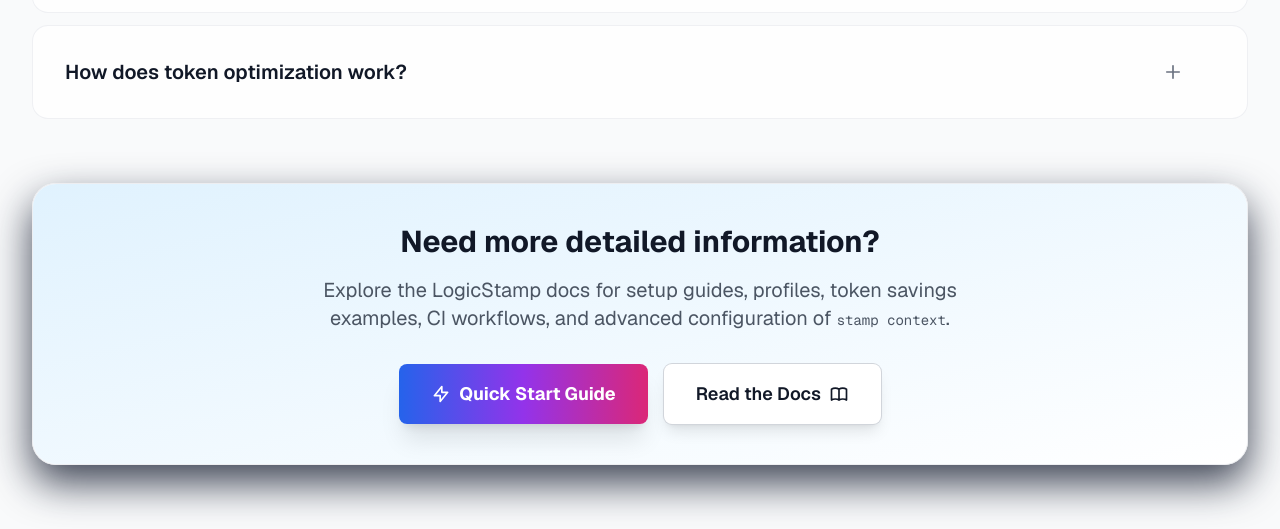
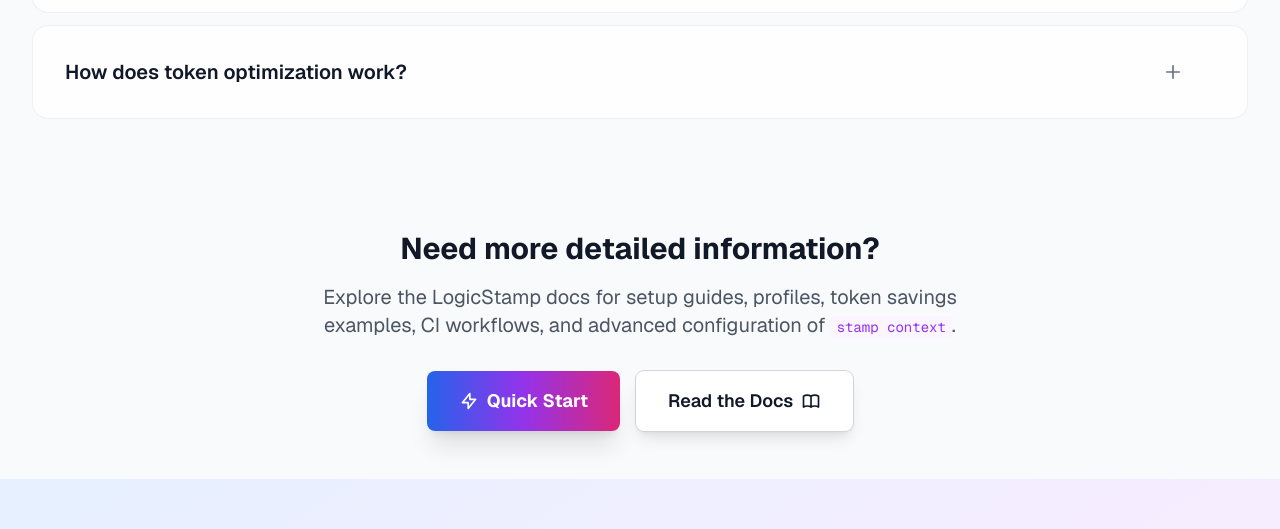
Before and after one commit to LogicStamp/logicstamp.dev, a Next.js app: page / in a window 1280 px wide. Shown: the part 9117-9646 px from the top of the page. Built offline with nearby package versions, Linux system fonts and the light colour scheme; no server answers.

Commit message:
Refactor FAQ component layout and styling for improved visual consistency and user experience. Adjust padding and margins, update conditional classes for better theme support, and enhance the documentation link section with a full-width layout and refined styling.

```diff
--- a/src/components/FAQ.tsx
+++ b/src/components/FAQ.tsx
@@ -87,7 +87,7 @@ export default function FAQ() {
   }
 
   return (
-    <section id="faq" className="py-24 sm:py-32 bg-gray-50 dark:bg-gray-900">
+    <section id="faq" className="pt-24 sm:pt-32 bg-gray-50 dark:bg-gray-900 pb-0">
       <div className="mx-auto max-w-[1320px] px-6 lg:px-8">
         <AnimatedSection direction="up" delay={0}>
           <div className="mx-auto max-w-2xl text-center">
@@ -103,7 +103,7 @@ export default function FAQ() {
           </div>
         </AnimatedSection>
 
-        <div className="mx-auto mt-16">
+        <div className="mx-auto mt-16 mb-16">
           <dl className="space-y-3">
             {faqs.map((faq, index) => {
               const isOpen = openItem === faq.id
@@ -119,7 +119,7 @@ export default function FAQ() {
                       relative rounded-2xl transition-all duration-200 ease-out
                       ${
                         isOpen
-                          ? 'bg-white/90 dark:bg-gray-900/80 border border-purple-500/40 shadow-[0_0_0_1px_rgba(168,85,247,0.45),0_18px_40px_rgba(15,23,42,0.75)]'
+                          ? 'bg-white/90 dark:bg-gray-900/80 border border-gray-900 dark:border-gray-100 shadow-[0_0_0_1px_rgba(0,0,0,0.45),0_18px_40px_rgba(15,23,42,0.75)] dark:shadow-[0_0_0_1px_rgba(255,255,255,0.45),0_18px_40px_rgba(15,23,42,0.75)]'
                           : 'bg-white/80 dark:bg-gray-900/60 border border-gray-200/60 dark:border-gray-800/80 hover:border-gray-400/80 dark:hover:border-gray-600/80 hover:bg-white dark:hover:bg-gray-900'
                       }
                     `}
@@ -138,16 +138,7 @@ export default function FAQ() {
                           aria-expanded={isOpen}
                           aria-controls={`faq-answer-${faq.id}`}
                         >
-                          <span
-                            className={`
-                              text-lg lg:text-xl font-semibold leading-7
-                              ${
-                                isOpen
-                                  ? 'text-purple-600 dark:text-purple-300'
-                                  : 'text-gray-900 dark:text-white'
-                              }
-                            `}
-                          >
+                          <span className="text-lg lg:text-xl font-semibold leading-7 text-gray-900 dark:text-white">
                             {faq.question}
                           </span>
                           <div
@@ -175,7 +166,7 @@ export default function FAQ() {
 
                             {/* Close icon */}
                             <svg
-                              className={`absolute inset-0 h-5 w-5 transition-all duration-200 ease-in-out text-purple-600 dark:text-purple-400 ${
+                              className={`absolute inset-0 h-5 w-5 transition-all duration-200 ease-in-out text-gray-900 dark:text-white ${
                                 isOpen
                                   ? 'opacity-100 rotate-0 scale-100'
                                   : 'opacity-0 -rotate-90 scale-75'
@@ -217,24 +208,26 @@ export default function FAQ() {
               )
             })}
           </dl>
+        </div>
+      </div>
 
-          {/* Documentation Link */}
+      {/* Documentation Link - Full Width */}
       <AnimatedSection direction="up" delay={800}>
-            <div className="mt-16 text-center">
-              <div className="relative overflow-hidden rounded-3xl border border-gray-200/70 dark:border-gray-800 bg-white/80 dark:bg-slate-950/70 px-6 py-8 sm:px-10 sm:py-10 shadow-[0_18px_40px_rgba(15,23,42,0.8)]">
-                {/* Subtle gradient wash */}
-                <div className="pointer-events-none absolute inset-0 bg-gradient-to-br from-purple-500/6 via-blue-500/4 to-transparent dark:from-purple-500/10 dark:via-blue-500/6 dark:to-transparent" />
+        <div className="w-full">
+          <div className="relative overflow-hidden rounded-none px-6 py-8 sm:px-10 sm:py-10 lg:px-16 lg:py-12 pb-24 sm:pb-32">
+            {/* Subtle glass spark effect */}
+            <div className="absolute top-0 left-0 right-0 h-px bg-gradient-to-r from-transparent via-white/30 to-transparent dark:via-white/10 z-0" />
 
-                <div className="relative z-10">
+            <div className="relative z-10 max-w-4xl mx-auto text-center">
               <h3 className="text-2xl lg:text-3xl font-bold text-gray-900 dark:text-white mb-4">
                 Need more detailed information?
               </h3>
               <p className="text-lg lg:text-xl text-gray-600 dark:text-gray-300 mb-8 max-w-2xl mx-auto leading-relaxed">
                 Explore the LogicStamp docs for setup guides, profiles, token
                 savings examples, CI workflows, and advanced configuration
-                    of <code className="font-mono text-sm">stamp context</code>.
+                of <code className="font-mono text-sm text-purple-600 dark:text-purple-400 bg-purple-50 dark:bg-purple-900/30 px-1.5 py-0.5 rounded">stamp context</code>.
               </p>
-                  <div className="flex flex-col sm:flex-row gap-4 justify-center">
+              <div className="flex flex-row items-center justify-center gap-2 sm:gap-4">
                 <GetStartedButton href="docs/getting-started">
                   <svg
                     className="w-5 h-5"
@@ -249,7 +242,7 @@ export default function FAQ() {
                       d="M13 10V3L4 14h7v7l9-11h-7z"
                     />
                   </svg>
-                      Quick Start Guide
+                  Quick Start
                 </GetStartedButton>
                 <ReadTheDocsButton href="docs/" />
               </div>
@@ -257,8 +250,6 @@ export default function FAQ() {
           </div>
         </div>
       </AnimatedSection>
-        </div>
-      </div>
     </section>
   )
 }
```
Lines whose indentation alone changed are shown as unchanged.
